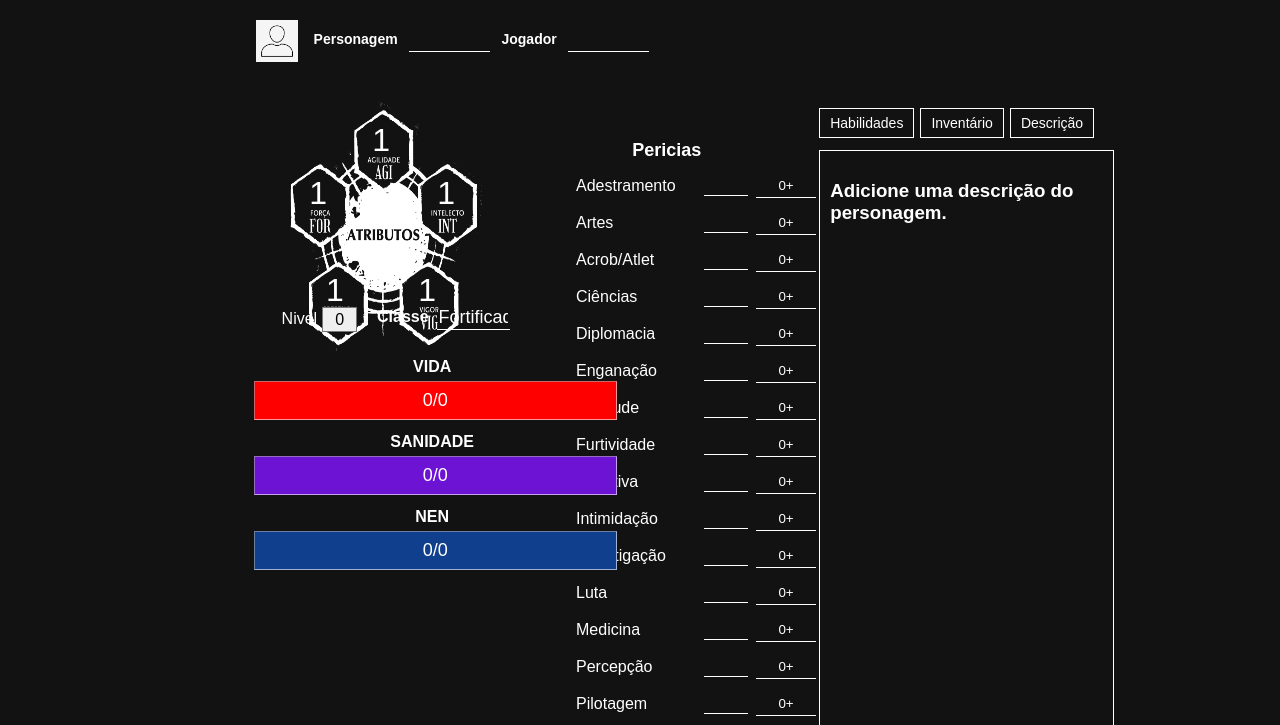
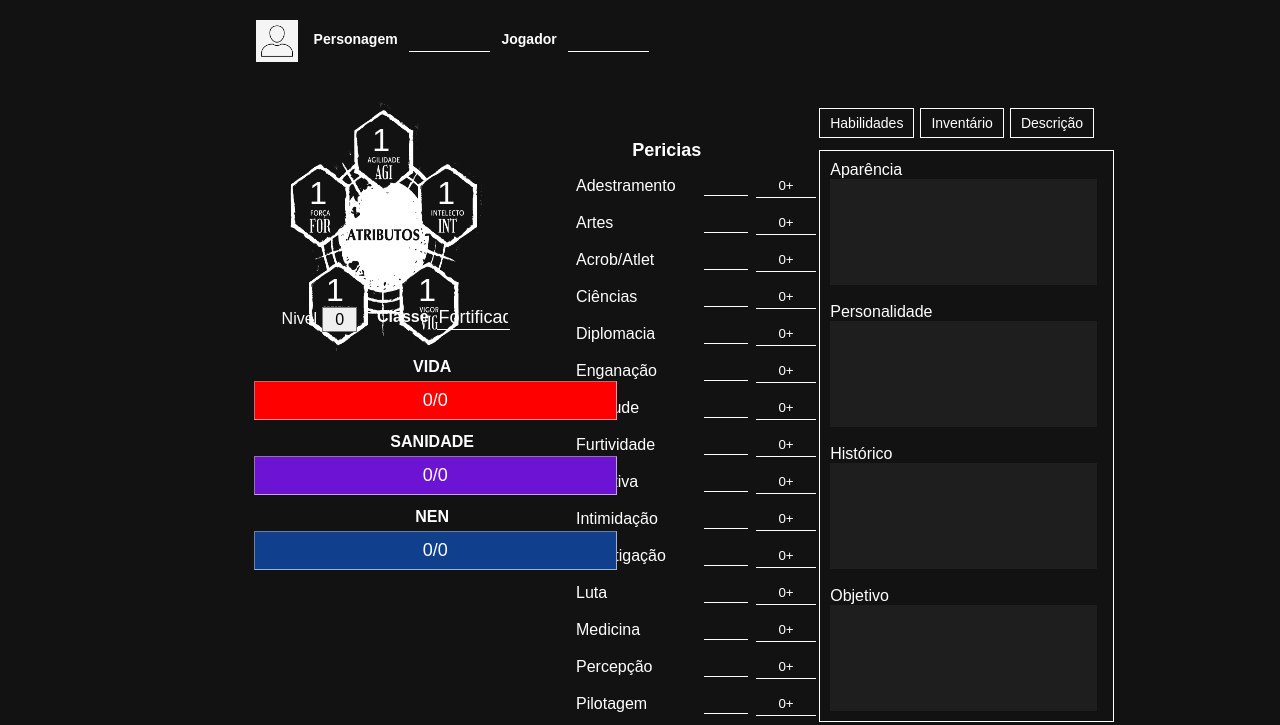
Before and after one commit to smg1708/Owlfall, a website: page Site/Public/ficha.html in a window 1280 px wide. Both pictures are taken after a click on the button "Descrição". Shown: the part 68-793 px from the top of the page. Drawn offline with Linux system fonts and the light colour scheme; a web font is replaced by a local one.

Commit message:
save_começo_api

```diff
--- a/Site/Public/ficha.html
+++ b/Site/Public/ficha.html
@@ -334,7 +334,14 @@
                         </div>
 
                         <div class="box-abas-caracteristicas" id="aba_descricao">
-                            <h3>Adicione uma descrição do personagem.</h3>
+                            <span>Aparência</span> <br>
+                            <input type="text" id="inp_aparencia"> <br> <br>
+                            <span>Personalidade</span> <br>
+                            <input type="text" id="inp_personalidade"> <br> <br>
+                            <span>Histórico</span> <br>
+                            <input type="text" id="inp_descricao"> <br> <br>
+                            <span>Objetivo</span> <br>
+                            <input type="text" id="inp_objetivo">
                         </div>
 
                     </div>
--- a/Site/Public/style/style.css
+++ b/Site/Public/style/style.css
@@ -1968,5 +1968,12 @@ input[type=number]::-webkit-inner-spin-button {
     display: none;
     padding: 10px;
     border: 1px solid white;
-    min-height: 70vh;
-}
+    min-height: 60vh;
+}
+
+.box-abas-caracteristicas input {
+  background-color: #1e1e1e;
+  border-color: transparent;
+  height: 100px;
+  width: 95%;
+}
```
